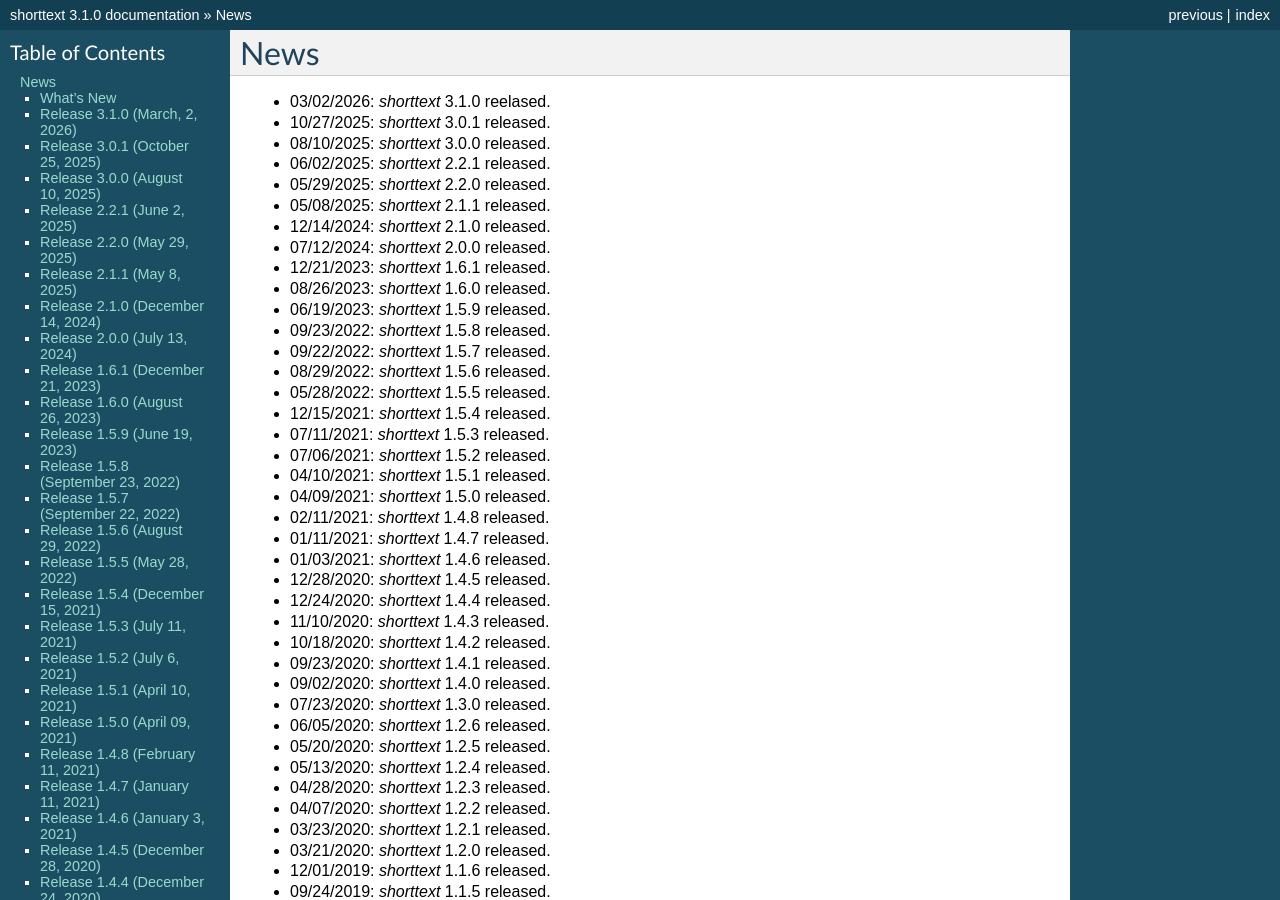
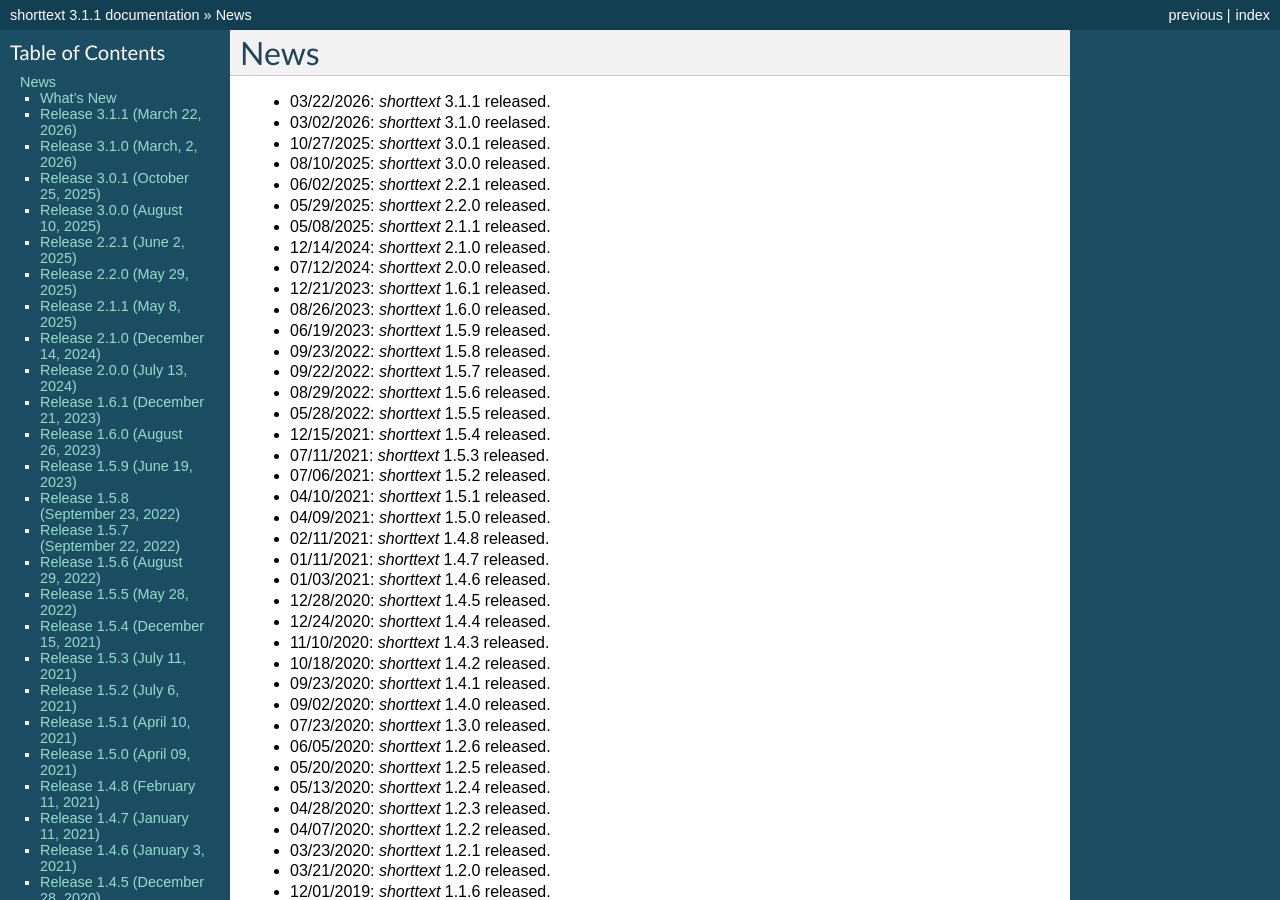
Before and after one commit to stephenhky/PyShortTextCategorization, a Sphinx documentation site: the page built from docs/news.rst, in a window 1280 px wide and 900 px high. Built offline with Sphinx 7.4.7, drawn with Linux system fonts in a browser that asks for light colours; some of the changed text lies outside the part shown.

Commit message:
updated documentation

```diff
--- a/docs/conf.py
+++ b/docs/conf.py
@@ -60,7 +60,7 @@ author = u'Kwan Yuet Stephen Ho'
 # The short X.Y version.
 version = u'3.1'
 # The full version, including alpha/beta/rc tags.
-release = u'3.1.0'
+release = u'3.1.1'
 
 # The language for content autogenerated by Sphinx. Refer to documentation
 # for a list of supported languages.
--- a/docs/news.rst
+++ b/docs/news.rst
@@ -1,6 +1,7 @@
 News
 ====
 
+* 03/22/2026: `shorttext` 3.1.1 released.
 * 03/02/2026: `shorttext` 3.1.0 reelased.
 * 10/27/2025: `shorttext` 3.0.1 released.
 * 08/10/2025: `shorttext` 3.0.0 released.
@@ -87,6 +88,11 @@ News
 
 What's New
 ----------
+
+Release 3.1.1 (March 22, 2026)
+------------------------------
+
+* Change to Github actions.
 
 Release 3.1.0 (March, 2, 2026)
 ------------------------------
```
Also changed, not shown: README.md (+1 -0 lines).
